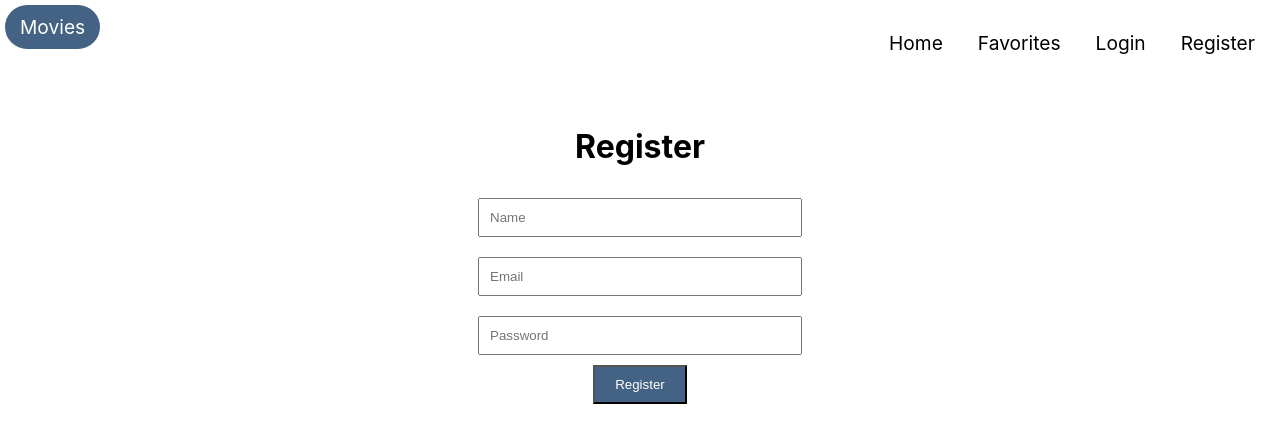
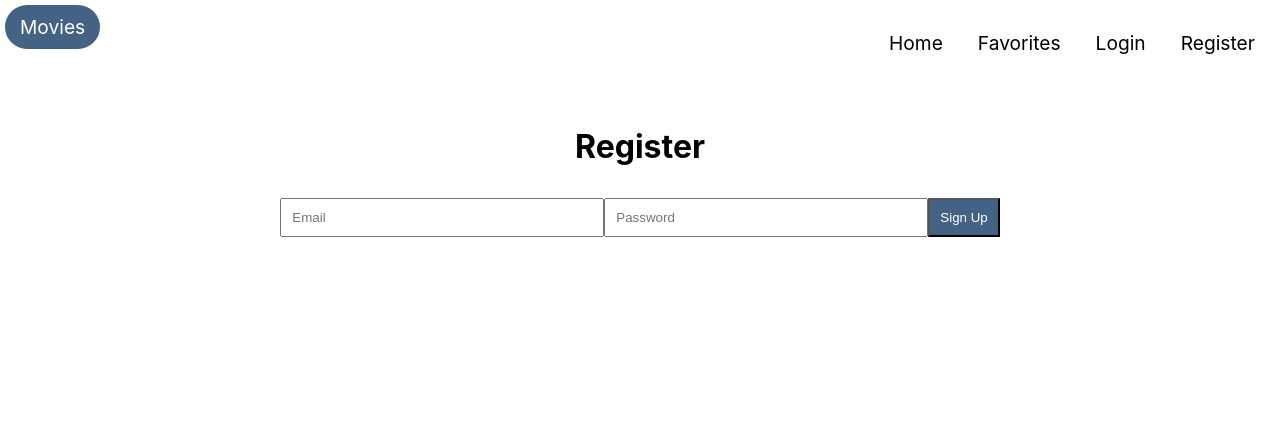
Before and after one commit to arungith30/movie-dataapp, a React (Create React App) app: page /register in a window 1280 px wide. Shown: the top 442 px of the page. Built offline with nearby package versions, Linux system fonts and the light colour scheme.

Commit message:
login-register-firebase

```diff
--- a/package.json
+++ b/package.json
@@ -11,7 +11,7 @@
     "@testing-library/user-event": "^13.5.0",
     "axios": "^1.7.7",
     "dotenv": "^16.4.5",
-    "firebase": "^11.0.2",
+    "firebase": "^11.1.0",
     "jest": "^27.5.1",
     "jsonwebtoken": "^9.0.2",
     "react": "^18.3.1",
--- /dev/null
+++ b/src/components/firebase.js
@@ -0,0 +1,26 @@
+// Import the functions you need from the SDKs you need
+import { initializeApp } from "firebase/app";
+import { getAnalytics } from "firebase/analytics";
+import { getAuth } from "firebase/auth";
+// TODO: Add SDKs for Firebase products that you want to use
+// https://firebase.google.com/docs/web/setup#available-libraries
+
+// Your web app's Firebase configuration
+// For Firebase JS SDK v7.20.0 and later, measurementId is optional
+const firebaseConfig = {
+  apiKey: "AIzaSyBZ_pBL7kFl7p3_9U-ZbkA3LedgYn2ZJiI",
+  authDomain: "movie-dae39.firebaseapp.com",
+  projectId: "movie-dae39",
+  storageBucket: "movie-dae39.firebasestorage.app",
+  messagingSenderId: "408186312579",
+  appId: "1:408186312579:web:5097e4813452bfbd6888b6",
+  measurementId: "G-VQG2YCHKB9",
+};
+
+// Initialize Firebase
+const app = initializeApp(firebaseConfig);
+const analytics = getAnalytics(app);
+// Initialize Firebase Authentication
+export const auth = getAuth(app);
+
+export default app;
--- a/src/pages/Login.jsx
+++ b/src/pages/Login.jsx
@@ -1,13 +1,32 @@
+import React, { useState } from "react";
+import { signInWithEmailAndPassword } from "firebase/auth";
+import { auth } from "../components/firebase";
+
 const Login = () => {
+  const [email, setEmail] = useState("");
+  const [password, setPassword] = useState("");
+  const [error, setError] = useState("");
+
+  const handleLogin = async (e) => {
+    e.preventDefault();
+    try {
+      await signInWithEmailAndPassword(auth, email, password);
+      alert("Login successful!");
+    } catch (error) {
+      setError(error.message);
+    }
+  };
+
   return (
     <div style={{ padding: "20px", textAlign: "center" }}>
       <h1>Login</h1>
-      <form>
+      <form onSubmit={handleLogin}>
         <div>
           <input
             type="email"
             placeholder="Email"
             style={{ padding: "10px", width: "300px", margin: "10px 0" }}
+            onChange={(e) => setEmail(e.target.value)}
           />
         </div>
         <div>
@@ -15,9 +34,12 @@ const Login = () => {
             type="password"
             placeholder="Password"
             style={{ padding: "10px", width: "300px", margin: "10px 0" }}
+            onChange={(e) => setPassword(e.target.value)}
           />
         </div>
+        {error && <p>{error}</p>}
         <button
+          type="submit"
           style={{
             padding: "10px 20px",
             cursor: "pointer",
--- a/src/pages/MovieDetailsPage.jsx
+++ b/src/pages/MovieDetailsPage.jsx
@@ -33,12 +33,14 @@ const MovieDetailsPage = () => {
   if (loading) return <p>Loading...</p>;
   if (error) return <p>{error}</p>;
 
-  const handleAddToFavorites = () => {
+  const handleAddRemoveFavorites = () => {
     // const favorites = JSON.parse(localStorage.getItem("favorites")) || [];
     if (favorites.find((fav) => fav.imdbID === movie.imdbID)) {
-      alert(`${movie.Title} is already in favorites.`);
+      dispatch({ type: "REMOVE_FAVORITE", payload: movie });
+      alert(`${movie.Title} is removed from favorites.`);
     } else {
       //  localStorage.setItem("favorites", JSON.stringify([...favorites, movie]));
+      //insted of setting local storage here we use context api to set global state.
       dispatch({ type: "ADD_FAVORITE", payload: movie });
       alert(`${movie.Title} has been added to favorites.`);
     }
@@ -70,7 +72,11 @@ const MovieDetailsPage = () => {
       <p>
         <strong>Director:</strong> {movie.Director}
       </p>
-      <button onClick={handleAddToFavorites}>Add to Favorites</button>
+      <button onClick={handleAddRemoveFavorites}>
+        {favorites.imdbID === movie.imdbID
+          ? "Remove from Favorites"
+          : "Add to Favorites"}
+      </button>
     </div>
   );
 };
--- a/src/pages/Register.jsx
+++ b/src/pages/Register.jsx
@@ -1,37 +1,44 @@
-import React from "react";
+import React, { useState } from "react";
+import { createUserWithEmailAndPassword } from "firebase/auth";
+import { auth } from "../components/firebase";
 
-const Register = () => {
+const Signup = () => {
+  const [email, setEmail] = useState("");
+  const [password, setPassword] = useState("");
+  const [error, setError] = useState("");
+
+  const handleSignup = async (e) => {
+    e.preventDefault();
+    try {
+      await createUserWithEmailAndPassword(auth, email, password);
+      alert("Signup successful! You can now log in.");
+    } catch (error) {
+      console.log(error.message);
+      setError(error.message.Firebase);
+    }
+  };
+
   return (
     <div style={{ padding: "20px", textAlign: "center" }}>
       <h1>Register</h1>
-      <form>
-        <div>
-          <input
-            type="text"
-            placeholder="Name"
-            style={{ padding: "10px", width: "300px", margin: "10px 0" }}
-          />
-        </div>
-        <div>
+      <form onSubmit={handleSignup}>
         <input
           type="email"
           placeholder="Email"
+          onChange={(e) => setEmail(e.target.value)}
           style={{ padding: "10px", width: "300px", margin: "10px 0" }}
         />
-        </div>
-        <div>
         <input
           type="password"
           placeholder="Password"
+          onChange={(e) => setPassword(e.target.value)}
           style={{ padding: "10px", width: "300px", margin: "10px 0" }}
         />
-        </div>
-        <button style={{ padding: "10px 20px", cursor: "pointer" }}>
-          Register
-        </button>
+        {error && <p>{error}</p>}
+        <button type="submit">Sign Up</button>
       </form>
     </div>
   );
 };
 
-export default Register;
+export default Signup;
```
Also changed, not shown: 1 other file (tests, documents, lock files or other folders). Lines whose indentation alone changed are shown as unchanged.
